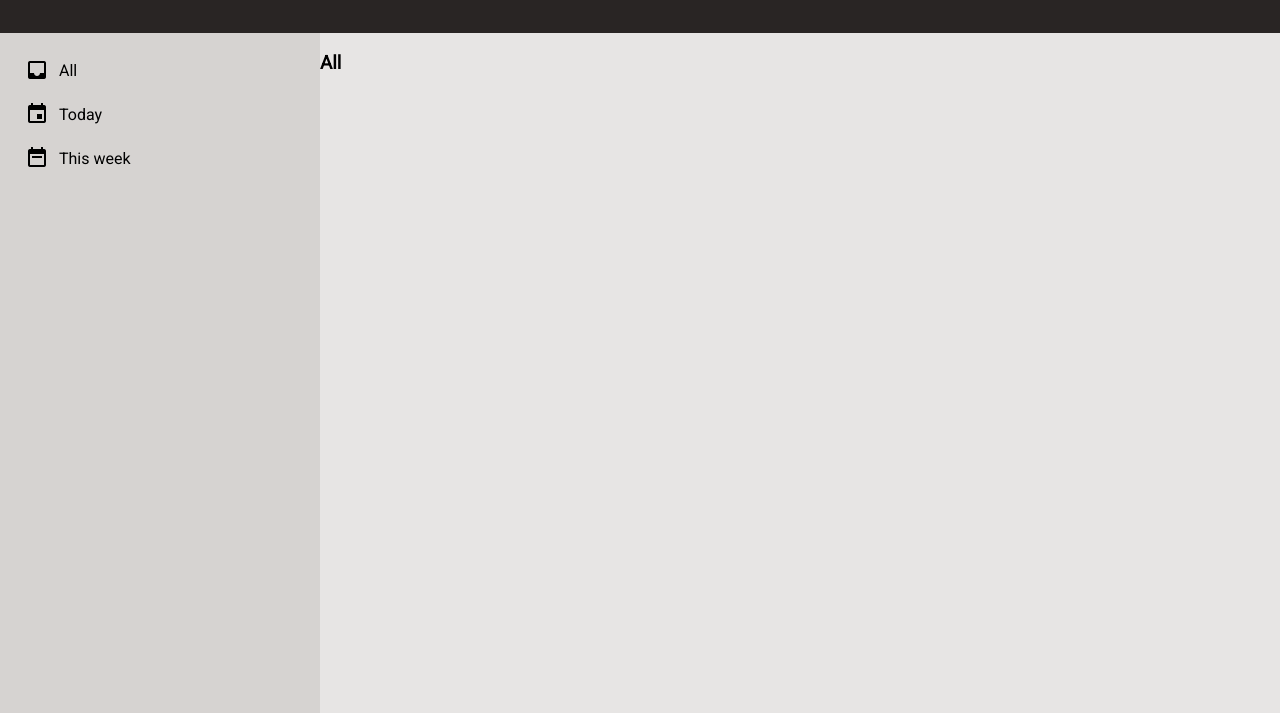
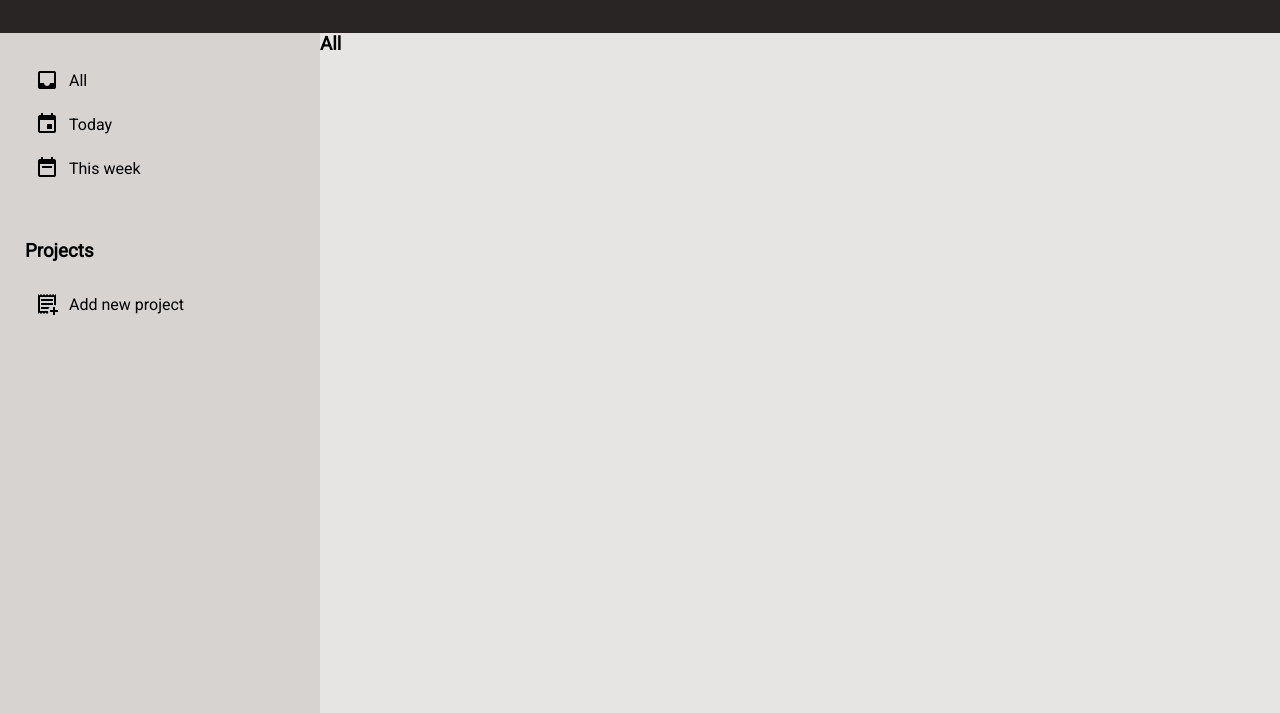
Before and after one commit to scridonlucas/Todo-List, a plain HTML site: page index.html in a window 1280 px wide. Shown: the part 87-800 px from the top of the page. Drawn offline with Linux system fonts and the light colour scheme; a web font is replaced by a local one.

```diff
--- a/index.html
+++ b/index.html
@@ -20,6 +20,12 @@
             <img src="images/calendar-week.png" />This week
           </div>
         </div>
+        <div class="buttons">
+          <h3 class="dashboard-project-title">Projects</h3>
+          <div class="button add-project">
+            <img src="images/add-project.png" />Add new project
+          </div>
+        </div>
       </div>
       <div class="main">
         <h3 class="main-title">All</h3>
--- a/styles.css
+++ b/styles.css
@@ -9,6 +9,10 @@
   background-color: #a8a29e;
   font-family: 'Roboto', sans-serif;
   box-sizing: border-box;
+}
+
+h3 {
+  margin: 0;
 }
 
 .nav-bar {
@@ -30,12 +34,13 @@
 .dashboard {
   background-color: #d6d3d1;
   width: 25vw;
+  display: flex;
+  flex-direction: column;
 }
 
 .buttons {
   display: flex;
   flex-direction: column;
-  gap: 20px;
   margin: 25px;
 }
 
@@ -43,12 +48,20 @@
   display: flex;
   align-items: center;
   gap: 10px;
+  border-radius: 10px;
+  padding: 10px;
 }
 
 .button:hover {
   cursor: pointer;
+  background-color: #e7e5e4;
 }
+
 .main {
   background-color: #e7e5e4;
   width: 75vw;
 }
+
+.dashboard-project-title {
+  margin-bottom: 20px;
+}
```
Also changed, not shown: main.js (+2 -0 lines), images/add-project.png (added), images/projects.png (added).
